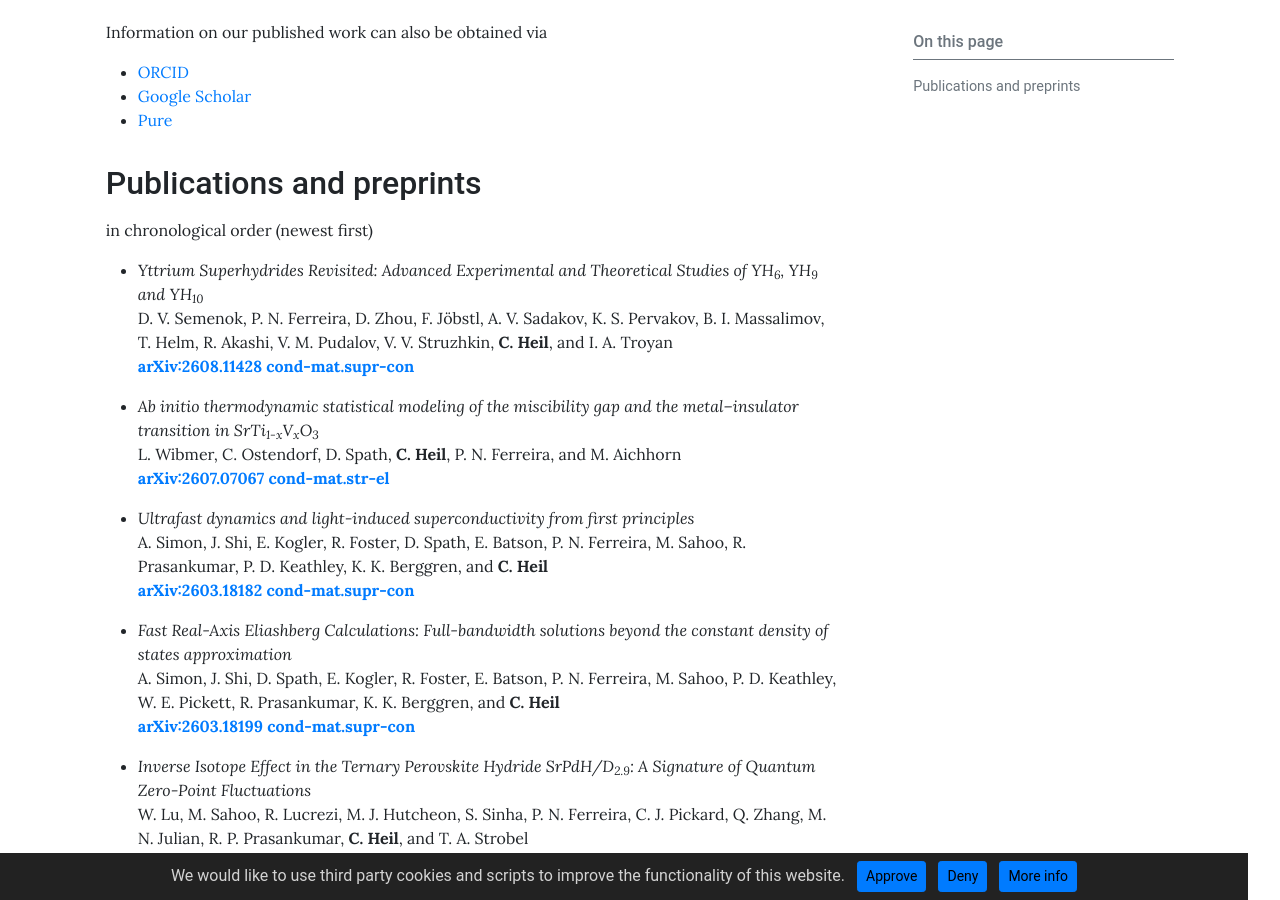
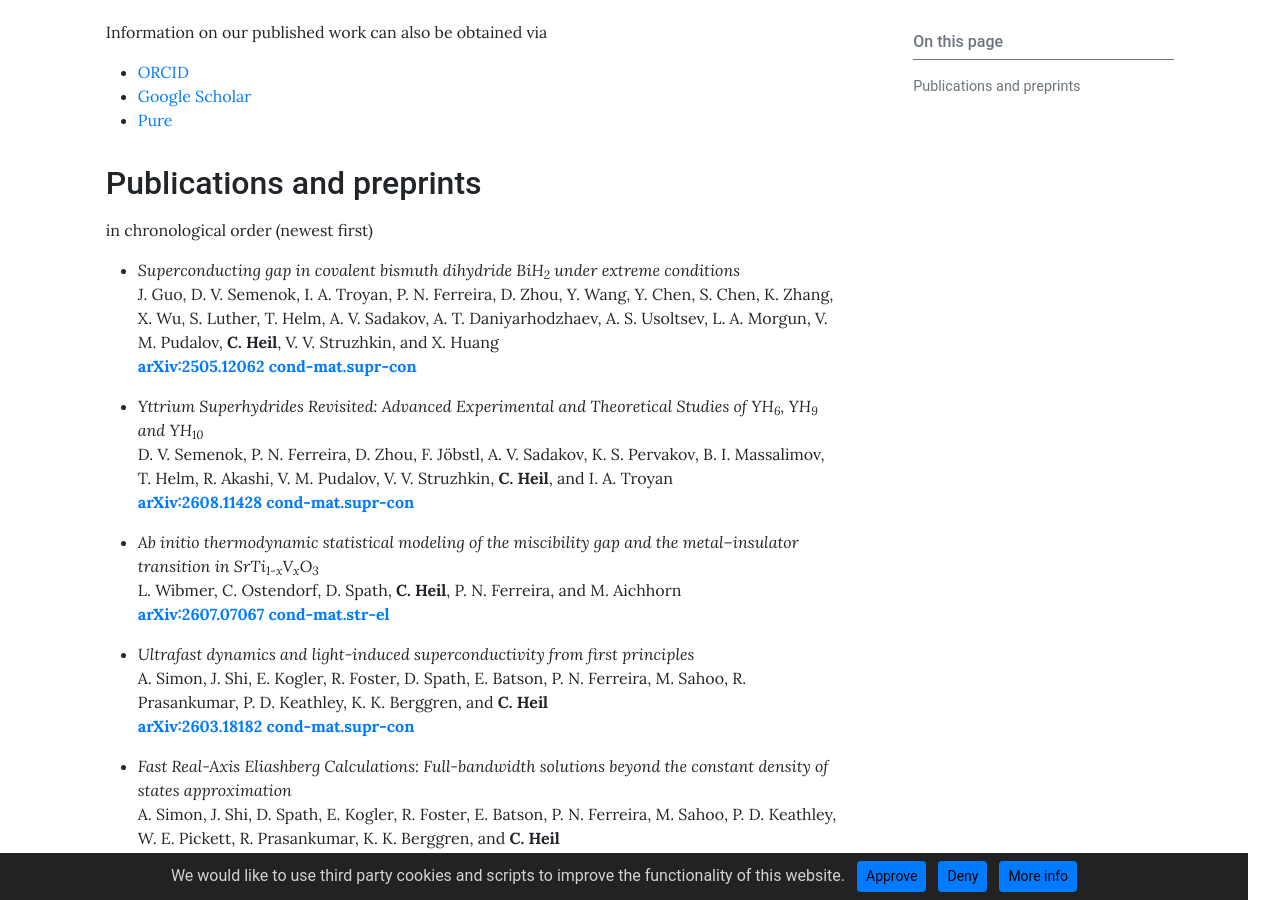
Before and after one commit to cheil/cheil.github.io, a Jekyll site: the page built from pages/research/publications.md, in a window 1280 px wide and 900 px high, scrolled down 320 px. Built offline with Jekyll 4.4.1, drawn with Linux system fonts in a browser that asks for light colours.

```diff
--- a/pages/research/publications.md
+++ b/pages/research/publications.md
@@ -18,6 +18,10 @@ Information on our published work can also be obtained via
 ## Publications and preprints
 in chronological order (newest first)
 
+
+- *Superconducting gap in covalent bismuth dihydride BiH<sub>2</sub> under extreme conditions*\
+J. Guo, D. V. Semenok, I. A. Troyan, P. N. Ferreira, D. Zhou, Y. Wang, Y. Chen, S. Chen, K. Zhang, X. Wu, S. Luther, T. Helm, A. V. Sadakov, A. T. Daniyarhodzhaev, A. S. Usoltsev, L. A. Morgun, V. M. Pudalov, **C. Heil**, V. V. Struzhkin, and X. Huang\
+[**arXiv:2505.12062 cond-mat.supr-con**](https://arxiv.org/abs/2505.12062)
 
 - *Yttrium Superhydrides Revisited: Advanced Experimental and Theoretical Studies of YH<sub>6</sub>, YH<sub>9</sub> and YH<sub>10</sub>*\
 D. V. Semenok, P. N. Ferreira, D. Zhou, F. Jöbstl, A. V. Sadakov, K. S. Pervakov, B. I. Massalimov, T. Helm, R. Akashi, V. M. Pudalov, V. V. Struzhkin, **C. Heil**, and I. A. Troyan\
```
Also changed, not shown: _posts/2026-09-03-new-preprint_BiH2.md (added, +28 -0 lines), .claude/launch.json (added), assets/theme/images/BiH2_preprint.png (added).
